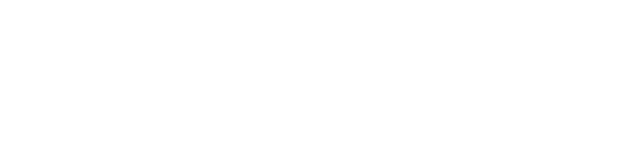
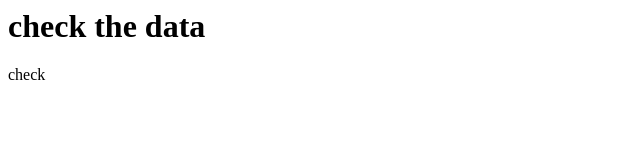
Before and after one commit to harsh-github1234/dhandaai, a plain HTML site: page Digitalbloom Tool/index.html in a window 1280 px wide. Shown: the whole page, without its empty margins (0-640 px from the left). Drawn offline with Linux system fonts and the light colour scheme.

Commit message:
Update index.html

```diff
--- a/Digitalbloom Tool/index.html
+++ b/Digitalbloom Tool/index.html
@@ -1,11 +1,4 @@
-<h1
-
-
-
-
-
-
-
+<h1>check the data</h1>
 
 
 
```
